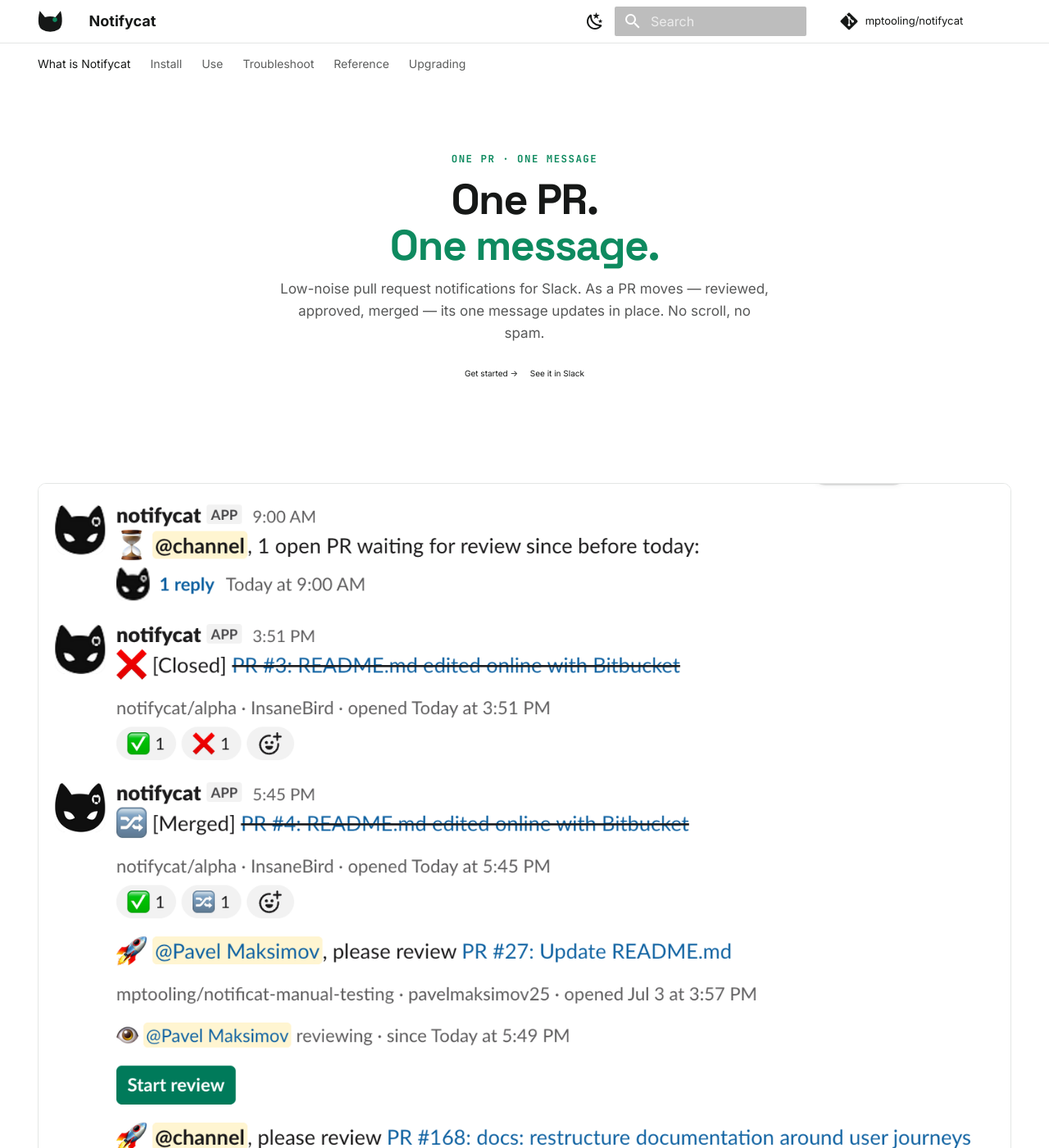
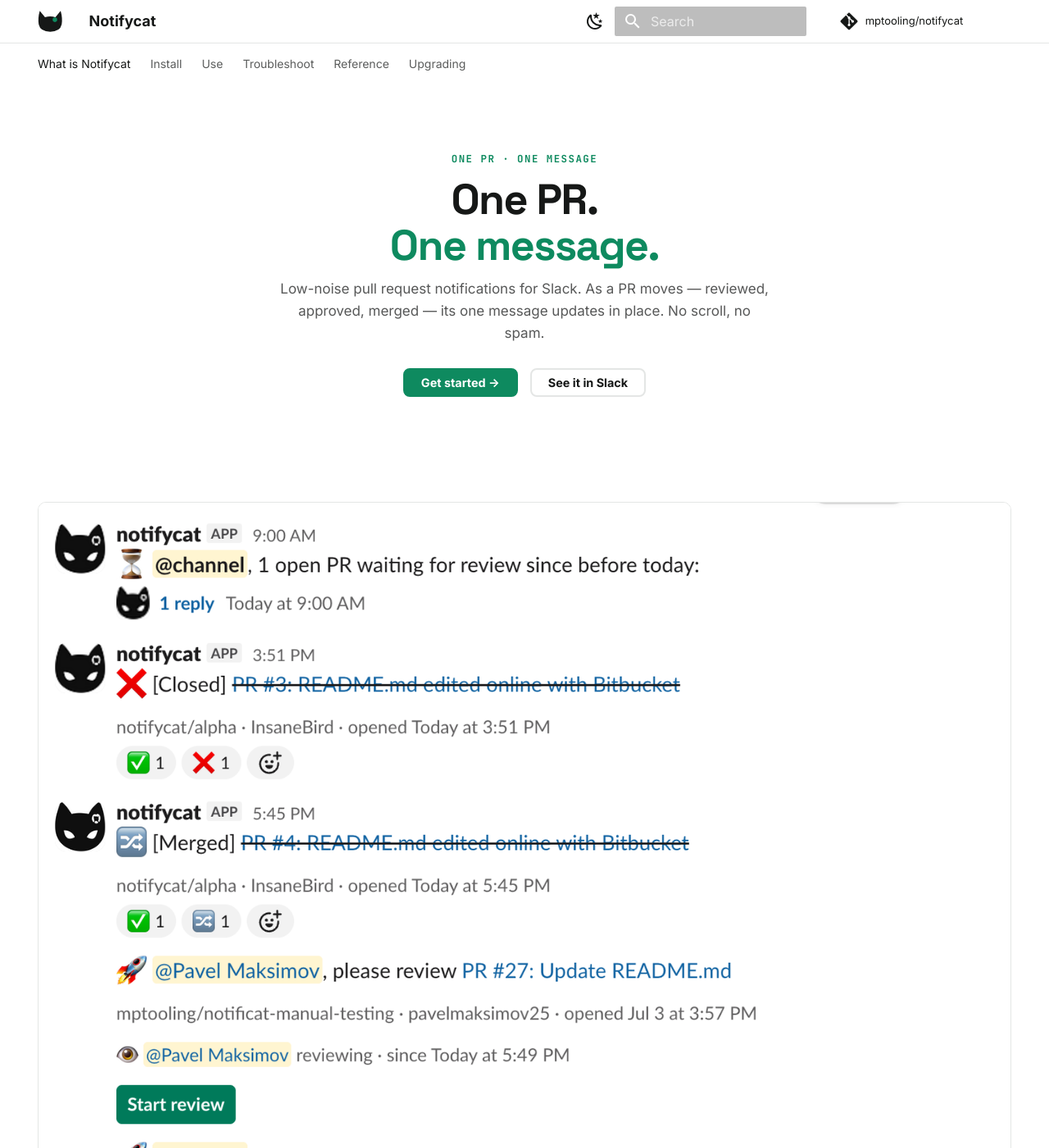
Before and after one commit to mptooling/notifycat, an MkDocs documentation site: the page built from docs/index.md, in a window 1280 px wide and 1400 px high. Shown: the whole window at 82% size. Built offline with MkDocs 1.6.1 and Material for MkDocs 9.7.7, drawn with Linux system fonts in a browser that asks for light colours; comment, search, counter and statistics services are not loaded.

Commit message:
docs: visual polish from both-theme verification

```diff
--- a/docs/assets/stylesheets/extra.css
+++ b/docs/assets/stylesheets/extra.css
@@ -119,6 +119,8 @@
   border-radius: 0;
   box-shadow: none;
 }
+.nc-diagram-wrap { margin: 1.2em 0; overflow-x: auto; }
+.nc-diagram-wrap svg { width: 100%; max-width: 46rem; height: auto; display: block; margin: 0 auto; }
 
 /* ---------- Grid cards ---------- */
 .md-typeset .grid.cards > :is(ul, ol) > li,
@@ -160,7 +162,33 @@
   max-width: 30rem;
   margin: 0 auto 1.4rem;
 }
-.nc-hero__cta .md-button { margin: 0 0.3rem; }
+/* The hero sits outside .md-typeset, so Material's .md-button styles don't reach it */
+.nc-hero__cta .md-button {
+  display: inline-block;
+  margin: 0 0.3rem;
+  padding: 0.5em 1.4em;
+  border: 0.1rem solid var(--nc-border);
+  border-radius: 0.4rem;
+  color: var(--nc-ink);
+  font-weight: 600;
+  font-size: 0.72rem;
+  transition: border-color 125ms, color 125ms, background-color 125ms;
+}
+.nc-hero__cta .md-button:hover {
+  border-color: var(--nc-accent);
+  color: var(--nc-accent);
+}
+.nc-hero__cta .md-button--primary {
+  background-color: var(--nc-accent);
+  border-color: var(--nc-accent);
+  color: var(--nc-bg);
+  font-weight: 700;
+}
+.nc-hero__cta .md-button--primary:hover {
+  background-color: var(--nc-accent-strong);
+  border-color: var(--nc-accent-strong);
+  color: var(--nc-bg);
+}
 @media screen and (max-width: 44rem) {
   .nc-hero h1 { font-size: 1.9rem; }
   .nc-hero { padding-top: 2.4rem; }
--- a/docs/index.md
+++ b/docs/index.md
@@ -33,7 +33,9 @@ The usual way to connect pull requests to Slack is the official GitHub app: `/gi
 
 Notifycat inverts that. Your git host sends PR webhooks, Notifycat routes each repository to the right channel, and one PR keeps one message. Reviews and comments land on it as reactions; merge strikes it through.
 
+<div class="nc-diagram-wrap">
 --8<-- "docs/assets/images/diagrams/event-log-vs-status-board.svg"
+</div>
 
 ## When it's not the fit
 
--- a/docs/routing.md
+++ b/docs/routing.md
@@ -2,7 +2,9 @@
 
 All routing lives in the `mappings:` section of `config.yaml`. Edit the file, validate it, restart the server — no database, no UI. This page covers the everyday tasks; the exact schema and matching rules are in the [mappings reference](mappings.md).
 
+<div class="nc-diagram-wrap">
 --8<-- "docs/assets/images/diagrams/request-flow.svg"
+</div>
 
 ## Point a repository at a channel
 
```
Also changed, not shown: docs/digest.md (+2 -0 lines).
